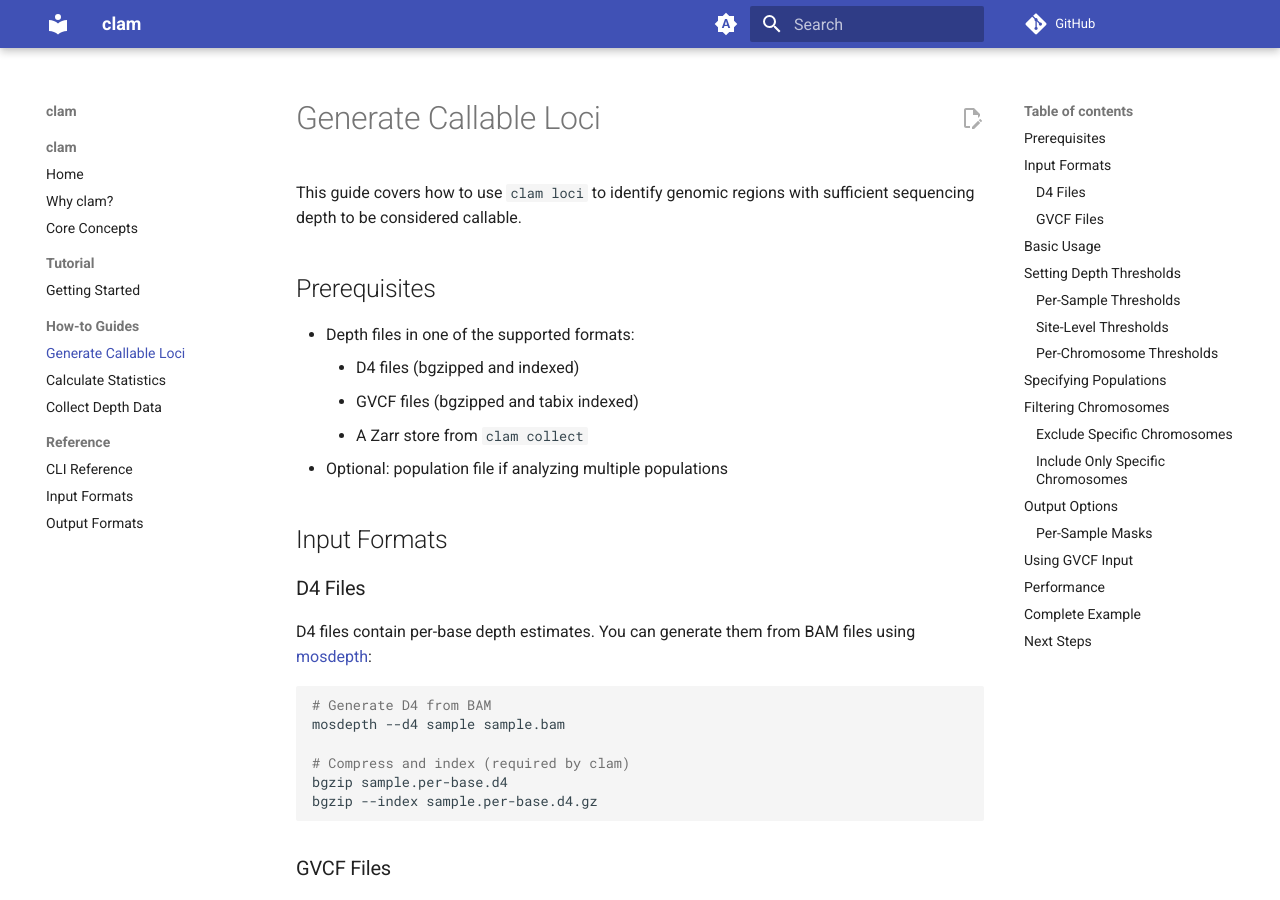
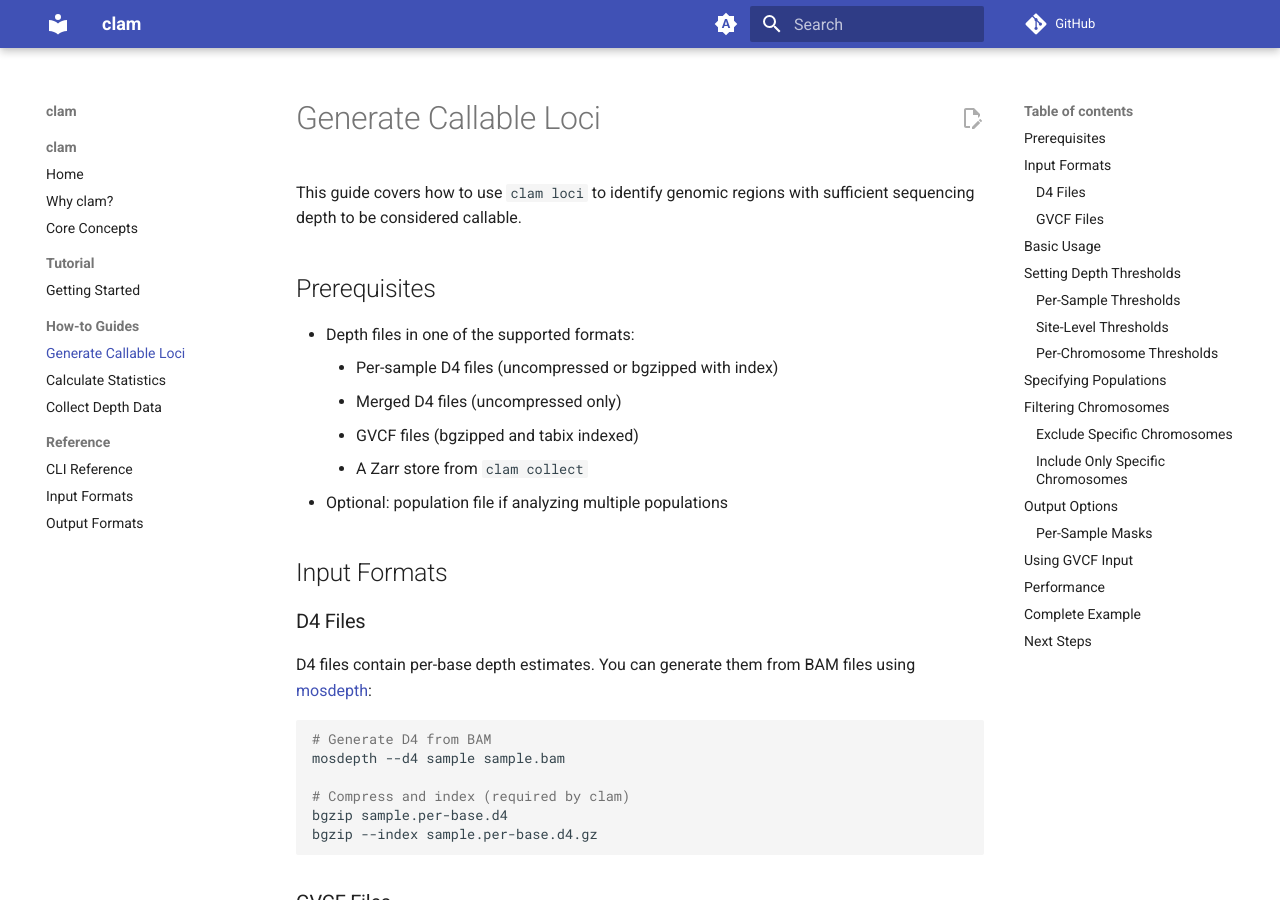
Before and after one commit to cademirch/clam, an MkDocs documentation site: the page built from docs/how-to/generate-callable-loci.md, in a window 1280 px wide and 900 px high. Built offline with MkDocs 1.6.1 and Material for MkDocs 9.7.7, drawn with Linux system fonts in a browser that asks for light colours; comment, search, counter and statistics services are not loaded.

Commit message:
docs: update input format

```diff
--- a/docs/how-to/generate-callable-loci.md
+++ b/docs/how-to/generate-callable-loci.md
@@ -9,7 +9,8 @@ This guide covers how to use `clam loci` to identify genomic regions with suffic
 ## Prerequisites
 
 - Depth files in one of the supported formats:
-    - D4 files (bgzipped and indexed)
+    - Per-sample D4 files (uncompressed or bgzipped with index)
+    - Merged D4 files (uncompressed only)
     - GVCF files (bgzipped and tabix indexed)
     - A Zarr store from `clam collect`
 - Optional: population file if analyzing multiple populations
```
Also changed, not shown: docs/how-to/collect-depth-data.md (+1 -1 lines).
